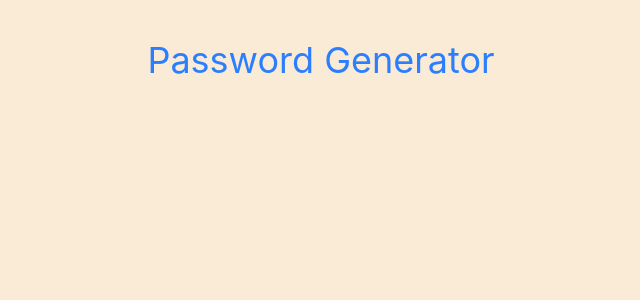
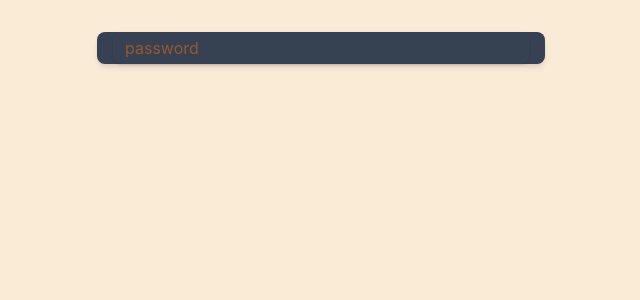
Before and after one commit to mitalipatel2606-star/Frontend, a React (Vite) app in the folder passGen/passGen/: page / in a window 1280 px wide. Shown: the top 300 px of the page, without its empty margins (319-959 px from the left). Built offline with nearby package versions, Linux system fonts and the light colour scheme.

Commit message:
feat: implement password generator logic and UI using useCallback hook

```diff
--- a/passGen/passGen/src/App.jsx
+++ b/passGen/passGen/src/App.jsx
@@ -1,14 +1,45 @@
 import { useState } from 'react'
+import { useCallback } from 'react';
+//useCallback is used to cache functions during re-rendering
 
 import './App.css'
 
 function App() {
   const [length, setLength] = useState(8)
+  const [numberAllowed, setNumberAllowed] = useState(false);
+  const [charAllowed, setCharAllowed] = useState(false);
+  const [password, setPassword] = useState("")
+
+  const passwordGenerator = useCallback(() => {
+    let pass = ""
+    let str = "ABCDEFGHIJKLMNOPQRSTUVWXYZabcdefghijklmnopqrstuvwxyz"
+    if (numberAllowed) str += "0123456789"
+    if (charAllowed) str += "!@#$%^&*()_~`"
+
+    for (let i = 1; i <= length; i++) {
+      let char = Math.floor(Math.random() * str.length + 1)
+      pass += str.charAt(char)
+    }
+  }, [length, numberAllowed, charAllowed, setPassword])
+
+
+
 
   return (
     <>
-      <h1 className='text-4xl text-blue-500 text-center py-10'>Password Generator</h1>
+      <div className='w-full max-w-md mx-auto shadow-md rounded-lg px-4 my-8
+      text-orange-500 bg-gray-700'>
+        <div className='flex shadow rounded-lg overflow-hidden mb-4'>
+          <input
+            type="text"
+            value={password}
+            className='outline-none w-full py-1 px-3'
+            placeholder='password'
+            readOnly></input>
+        </div>
+      </div>
     </>
+
   )
 }
 
```
